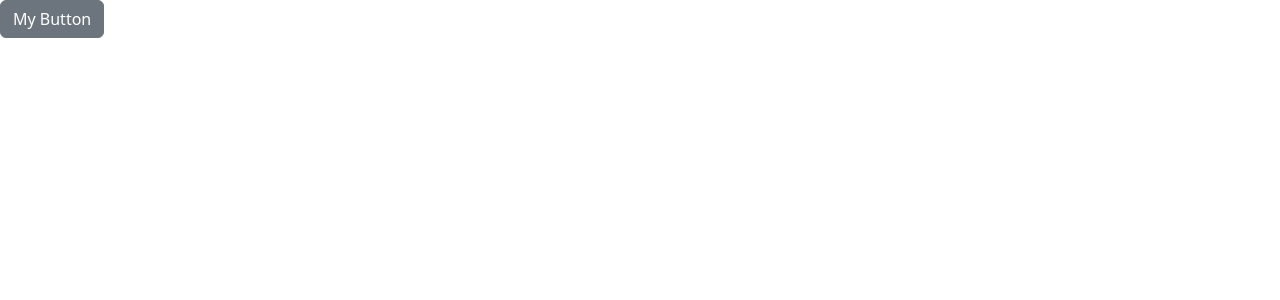
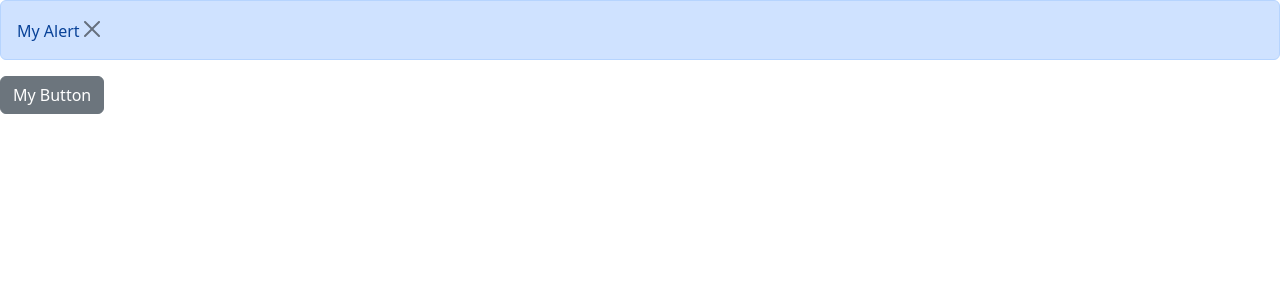
Before and after one commit to Jodjojo/React-Crash, a React (Vite) app in the folder React-app/: page / in a window 1280 px wide. Both pictures are taken after a click on the button "My Button". Shown: the top 300 px of the page. Built offline with nearby package versions, Linux system fonts and the light colour scheme.

Commit message:
Dismissible Alerts on Button click in React

```diff
--- a/React-app/src/App.tsx
+++ b/React-app/src/App.tsx
@@ -1,14 +1,17 @@
+import { useState } from "react";
+import Alert from "./components/Alert";
 import Button from "./components/Button";
 
 function App() {
+	// We use the useState value to set our alert visibility
+	// if there's alertVisible and Alert then we return the button setting it to true for the alert to show
+	const [alertVisible, setAlertVisibility] = useState(false);
 	return (
 		<div>
-			<Button
-				color='secondary'
-				onClick={() => {
-					console.log("Clicked");
-				}}
-			>
+			{alertVisible && (
+				<Alert onClose={() => setAlertVisibility(false)}>My Alert</Alert>
+			)}
+			<Button color='secondary' onClick={() => setAlertVisibility(true)}>
 				My Button
 			</Button>
 		</div>
--- a/React-app/src/components/Alert.tsx
+++ b/React-app/src/components/Alert.tsx
@@ -3,10 +3,23 @@
 interface Props {
 	children: ReactNode;
 	// We use the type of Children to be React Node so it is not limited to a string
+	onClose: () => void;
+	// The prop function to handle the exceution of an action when the clone button on an alert is clicked on
 }
 
-const Alert = ({ children }: Props) => {
-	return <div className='alert alert-primary'>{children}</div>;
+const Alert = ({ children, onClose }: Props) => {
+	return (
+		<div className='alert alert-primary alert-dismisible'>
+			{children}
+			<button
+				type='button'
+				className='btn-close'
+				onClick={onClose}
+				data-bs-dismiss='alert'
+				aria-label='Close'
+			></button>
+		</div>
+	);
 };
 
 // using the rafce to automatically create a component that is exported
```
